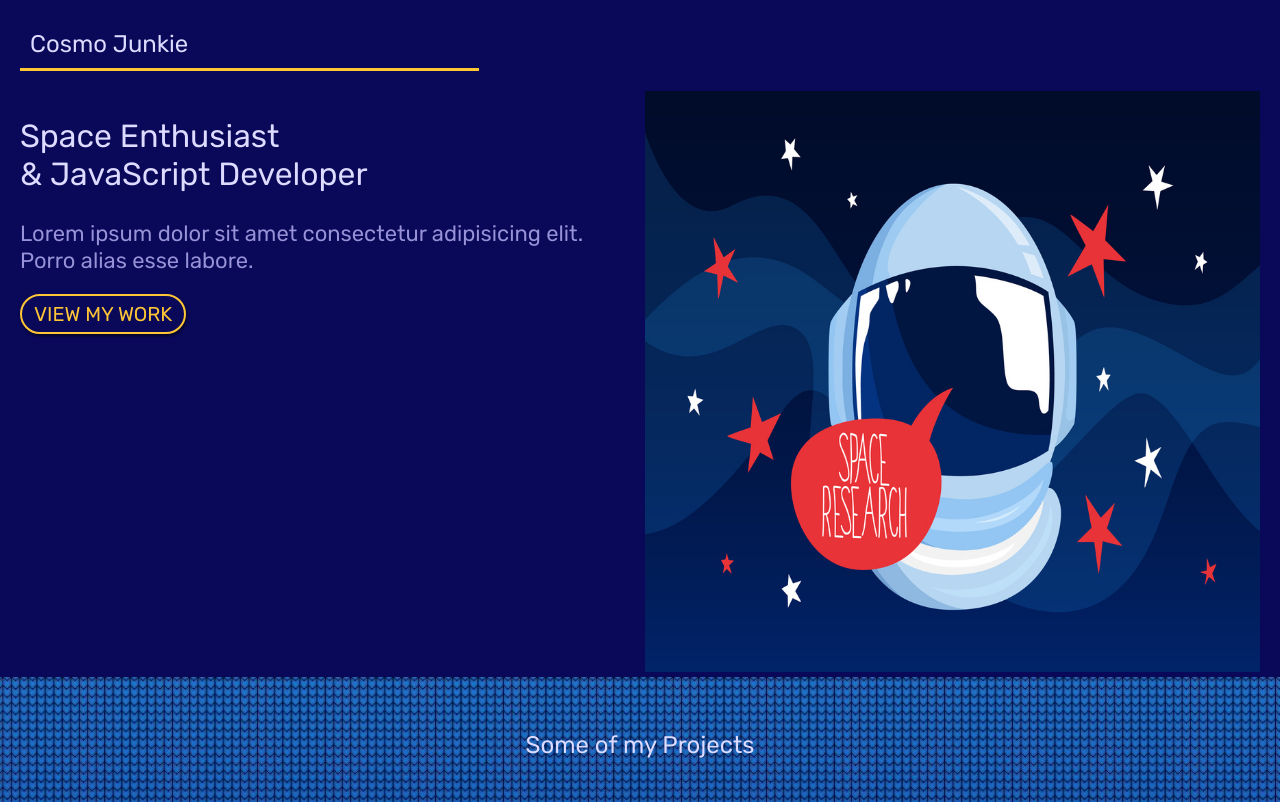
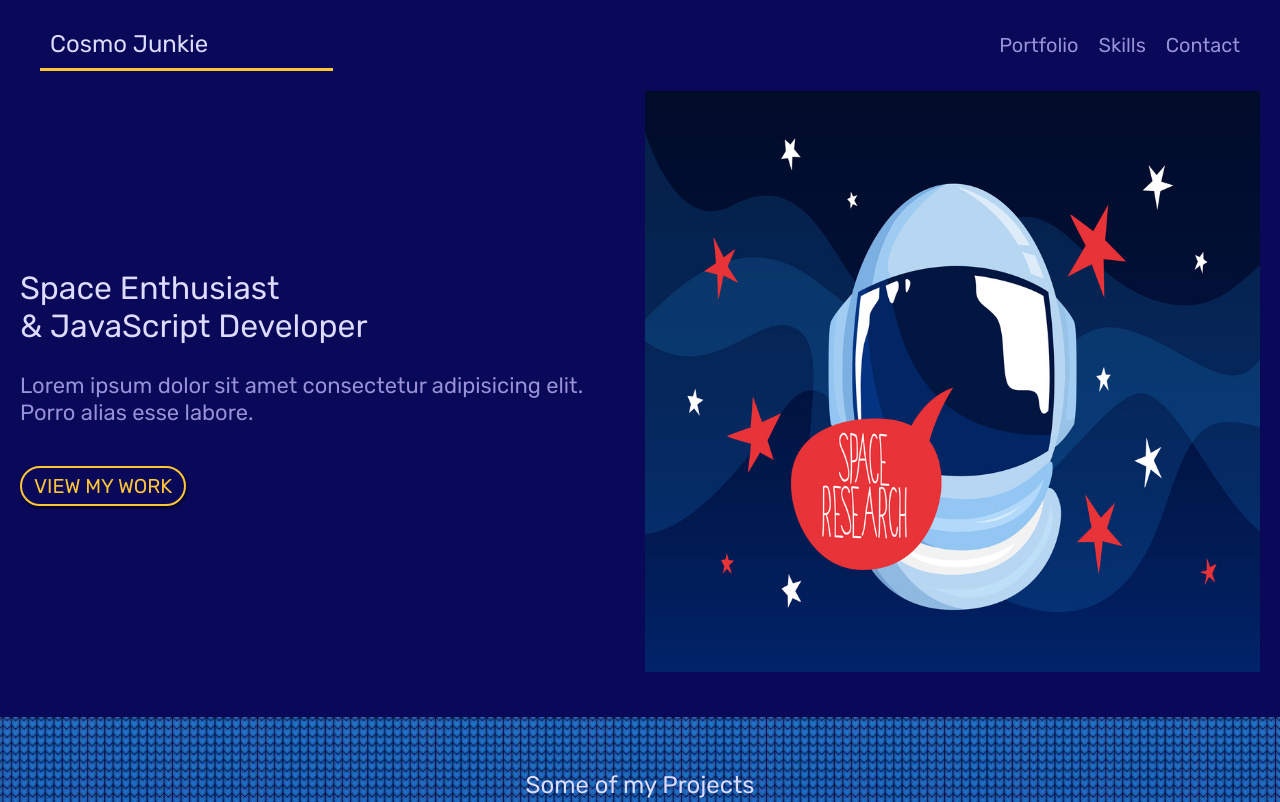
Before and after one commit to arunmsharma/Cosmo-Junkie, a plain HTML site: page index.html in a window 1280 px wide. Shown: the top 802 px of the page. Drawn offline with Linux system fonts and the light colour scheme.

Commit message:
styled for tablets and small laptops

```diff
--- a/style.css
+++ b/style.css
@@ -246,6 +246,36 @@ footer img{
     body{
         font-size: 18px;
     }
+    grid{
+        width: 100%;
+        max-width: 1060px;
+        margin: 0 auto;
+        box-sizing: border-box;
+    }
+    .leading{
+        margin: 20px 0;
+    }
+    .site-nav{
+        padding: 0 20px;
+    }
+    .site-nav h1{
+        grid-column: 1/3;
+    }
+    .site-nav ul{
+        grid-column: 6/9;
+        display: flex;
+        justify-content: flex-end;
+        align-self: center;
+    }
+    .site-nav li{
+        margin-left: 20px;
+    }
+    .welcome-text {
+        align-self: center;
+    }
+    #welcome{
+        padding-bottom: 40px;
+    }
 }
 
 /*dektop styles */
```
